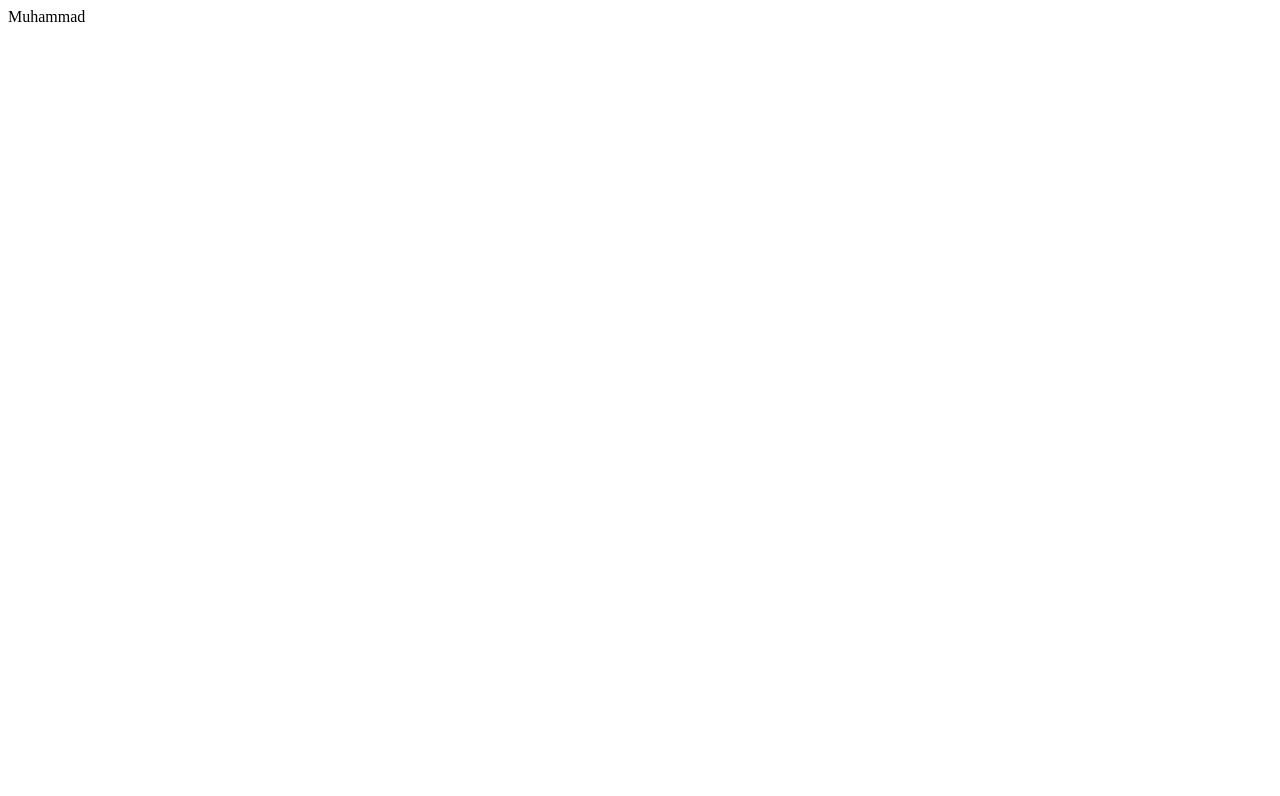
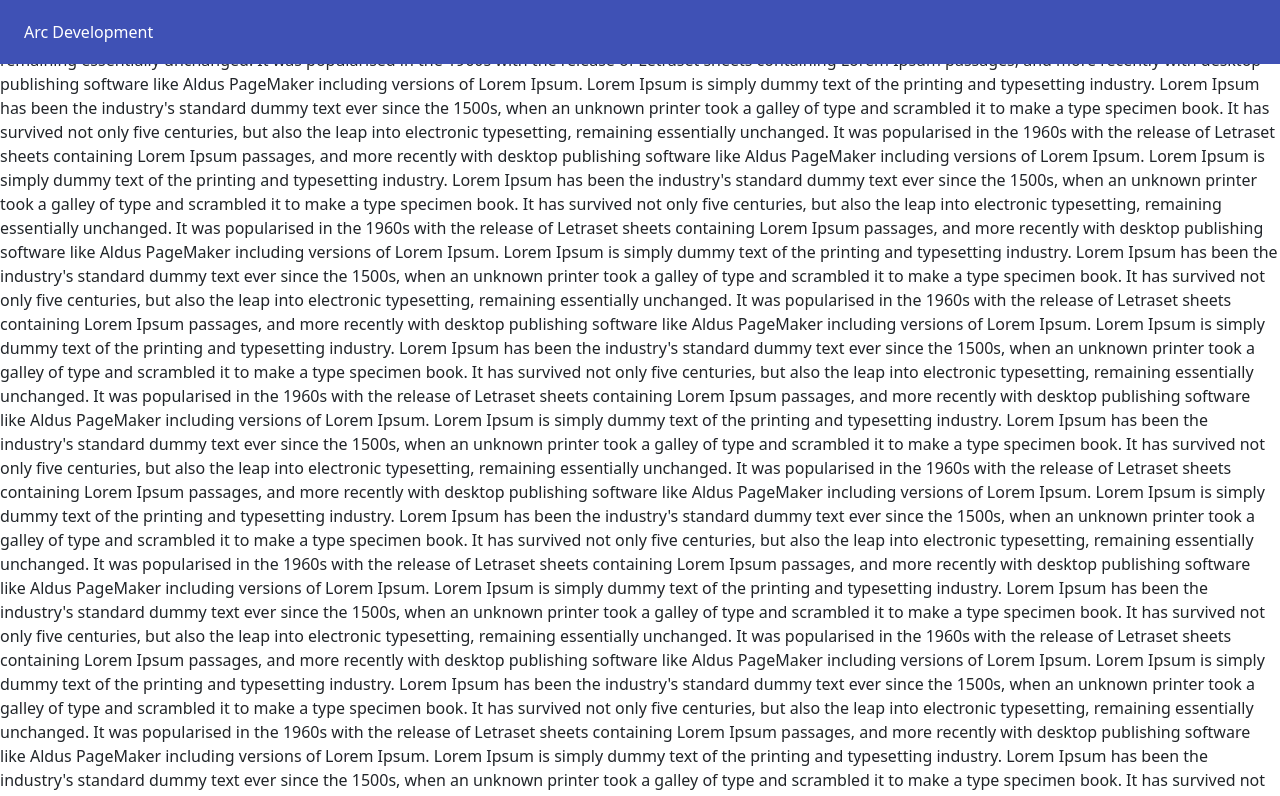
Before and after one commit to musamaUet/arc-development, a React (Create React App) app: page / in a window 1280 px wide. Shown: the top 796 px of the page. Built offline with nearby package versions, Linux system fonts and the light colour scheme.

Commit message:
commit of Header and dummy content

```diff
--- a/package.json
+++ b/package.json
@@ -4,10 +4,13 @@
   "private": true,
   "dependencies": {
     "@material-ui/core": "^4.12.3",
+    "@material-ui/styles": "^4.11.4",
     "@testing-library/jest-dom": "^5.16.1",
     "@testing-library/react": "^11.2.7",
     "@testing-library/user-event": "^12.8.3",
+    "bootstrap": "^5.1.3",
     "react": "^17.0.2",
+    "react-bootstrap": "^2.0.4",
     "react-dom": "^17.0.2",
     "react-router-dom": "^6.0.2",
     "react-scripts": "4.0.3",
--- a/public/index.html
+++ b/public/index.html
@@ -3,7 +3,7 @@
   <head>
     <meta charset="utf-8" />
     <link rel="icon" href="%PUBLIC_URL%/favicon.ico" />
-    <meta name="viewport" content="width=device-width, initial-scale=1" />
+    <meta name="viewport" content="minimum-scale=1, width=device-width, initial-scale=1" />
     <meta name="theme-color" content="#000000" />
     <meta
       name="description"
--- a/src/App.js
+++ /dev/null
@@ -1,5 +0,0 @@
-function App() {
-  return <div className='App'>Muhammad </div>;
-}
-
-export default App;
--- /dev/null
+++ b/src/components/App.js
@@ -0,0 +1,19 @@
+import React from 'react';
+import 'bootstrap/dist/css/bootstrap.min.css';
+import Header from './ui/Header';
+
+function App() {
+  return (
+    <div className='App'>
+      <Header />
+      {[...new Array(12)]
+        .map(
+          () =>
+            `Lorem Ipsum is simply dummy text of the printing and typesetting industry. Lorem Ipsum has been the industry's standard dummy text ever since the 1500s, when an unknown printer took a galley of type and scrambled it to make a type specimen book. It has survived not only five centuries, but also the leap into electronic typesetting, remaining essentially unchanged. It was popularised in the 1960s with the release of Letraset sheets containing Lorem Ipsum passages, and more recently with desktop publishing software like Aldus PageMaker including versions of Lorem Ipsum.`
+        )
+        .join('\n')}
+    </div>
+  );
+}
+
+export default App;
--- /dev/null
+++ b/src/components/ui/Header.js
@@ -0,0 +1,28 @@
+import React from 'react';
+import AppBar from '@material-ui/core/AppBar';
+import Toolbar from '@material-ui/core/Toolbar';
+import useScrollTrigger from '@material-ui/core/useScrollTrigger';
+
+function ElevationScroll(props) {
+  const { children } = props;
+
+  const trigger = useScrollTrigger({
+    disableHysteresis: true,
+    threshold: 0,
+  });
+
+  return React.cloneElement(children, {
+    elevation: trigger ? 4 : 0,
+  });
+}
+
+function Header(props) {
+  return (
+    <ElevationScroll>
+      <AppBar position='fixed'>
+        <Toolbar>Arc Development</Toolbar>
+      </AppBar>
+    </ElevationScroll>
+  );
+}
+export default Header;
--- a/src/index.js
+++ b/src/index.js
@@ -1,6 +1,6 @@
 import React from 'react';
 import ReactDOM from 'react-dom';
-import App from './App';
+import App from './components/App';
 
 ReactDOM.render(
   <React.StrictMode>
```
